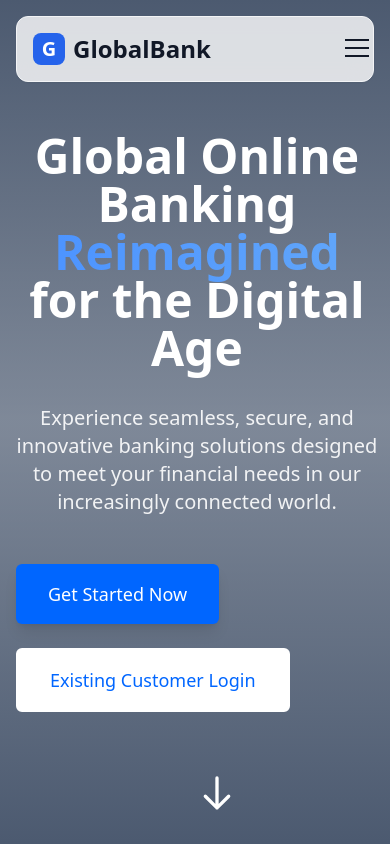
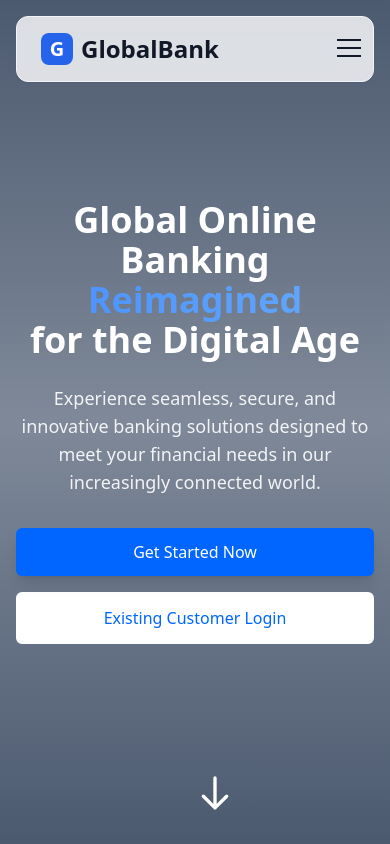
Before and after one commit to LuckyOnoja/GlobalOnlineBanking, a Next.js app: page / in a window 390 px wide. Shown: the top 844 px of the page. Built offline with nearby package versions, Linux system fonts and the light colour scheme.

Commit message:
modified

```diff
--- a/src/app/page.jsx
+++ b/src/app/page.jsx
@@ -36,8 +36,8 @@ export default function Home() {
   return (
     <MainLayout>
       {/* Hero Section with Parallax Effect */}
-      <section className="relative h-screen overflow-hidden w-[101vw] ">
-        {/* Background Image with Parallax Effect */}
+      <section className="relative h-screen overflow-hidden  ">
+
         <div
           className="absolute inset-0 bg-cover bg-center z-0"
           style={{
@@ -49,8 +49,7 @@ export default function Home() {
         {/* Gradient Overlay */}
         <div className="absolute inset-0 bg-gradient-to-b from-primary-900/70 via-primary-900/50 to-primary-900/70 z-10" />
 
-        {/* Content */}
-        <div className="relative z-20 max-w-7xl mx-auto px-4 sm:px-6 lg:px-8 h-full flex items-center">
+        <div className="relative z-20 mx-auto px-4 sm:px-6 lg:px-8 h-full flex items-center max-w-7xl">
       <motion.div
         className="w-full text-center md:text-left"
         initial="hidden"
@@ -59,19 +58,19 @@ export default function Home() {
       >
         {/* Headline */}
         <motion.h1
-              className="text-5xl md:text-7xl font-bold text-white mb-8"
+          className="text-4xl sm:text-5xl md:text-7xl font-bold text-white mb-6 md:mb-8"
           variants={fadeInUp}
         >
           <span className="block">Global Online Banking</span>
           <span className="text-transparent bg-clip-text bg-gradient-to-r from-primary-300 to-blue-400">
             Reimagined
           </span>{" "}
-              for the Digital Age
+          <span className="block sm:inline">for the Digital Age</span>
         </motion.h1>
 
         {/* Subtitle */}
         <motion.p
-              className="text-xl md:text-2xl text-white/90 mb-12 max-w-2xl mx-auto md:mx-0"
+          className="text-lg sm:text-xl md:text-2xl text-white/90 mb-8 md:mb-12 max-w-2xl mx-auto md:mx-0"
           variants={fadeInUp}
         >
           Experience seamless, secure, and innovative banking solutions
@@ -81,21 +80,21 @@ export default function Home() {
 
         {/* Buttons */}
         <motion.div
-              className="flex flex-col sm:flex-row gap-6 justify-center md:justify-start"
+          className="flex flex-col sm:flex-row gap-4 sm:gap-6 justify-center md:justify-start"
           variants={fadeInUp}
         >
-              <Link href="/register">
+          <Link href="/register" className="w-full sm:w-auto">
             <Button
               variant="primary"
-                  className="text-lg px-8 py-4 rounded-full shadow-lg hover:shadow-xl transition-all duration-300 transform hover:scale-105"
+              className="w-full sm:w-auto text-base sm:text-lg px-6 sm:px-8 py-3 sm:py-4 rounded-full shadow-lg hover:shadow-xl transition-all duration-300 transform hover:scale-105"
             >
               Get Started Now
             </Button>
           </Link>
-              <Link href="/login">
+          <Link href="/login" className="w-full sm:w-auto">
             <Button
               variant="secondary"
-                  className="text-lg px-8 py-4 rounded-full border-2 border-white hover:bg-white/10 transition-all duration-300"
+              className="w-full sm:w-auto text-base sm:text-lg px-6 sm:px-8 py-3 sm:py-4 rounded-full border-2 border-white hover:bg-white/10 transition-all duration-300"
             >
               Existing Customer Login
             </Button>
--- a/src/components/layout/Navbar.jsx
+++ b/src/components/layout/Navbar.jsx
@@ -71,7 +71,7 @@ export default function Navbar() {
 
   return (
     <nav className={navbarClasses}>
-      <div className="max-w-7xl mx-auto px-4 sm:px-6 lg:px-8">
+      <div className="max-w-7xl mx-auto px-6 sm:px-6 lg:px-8">
         <div className="flex justify-between items-center">
           {/* Logo */}
           <Link href="/" className="flex items-center">
@@ -119,7 +119,7 @@ export default function Navbar() {
             onClick={() => setIsMenuOpen(!isMenuOpen)}
             aria-label="Toggle menu"
           >
-            <div className="relative w-6 h-5">
+            <div className="relative w-6 h-5 ">
               <span
                 className={`absolute h-0.5 w-6 transform transition duration-300 ease-in-out ${
                   isMenuOpen
```
Lines whose indentation alone changed are shown as unchanged.
